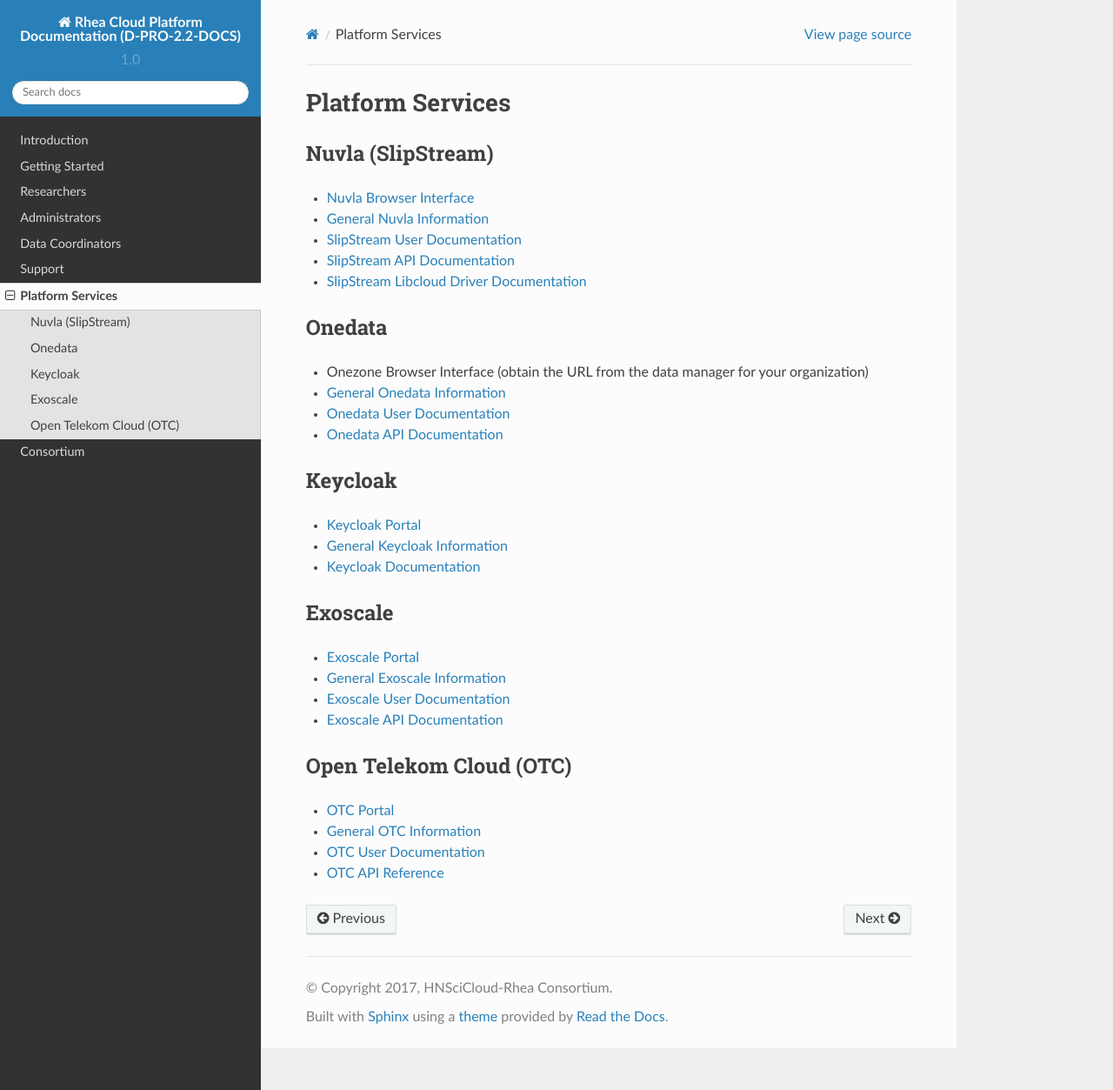
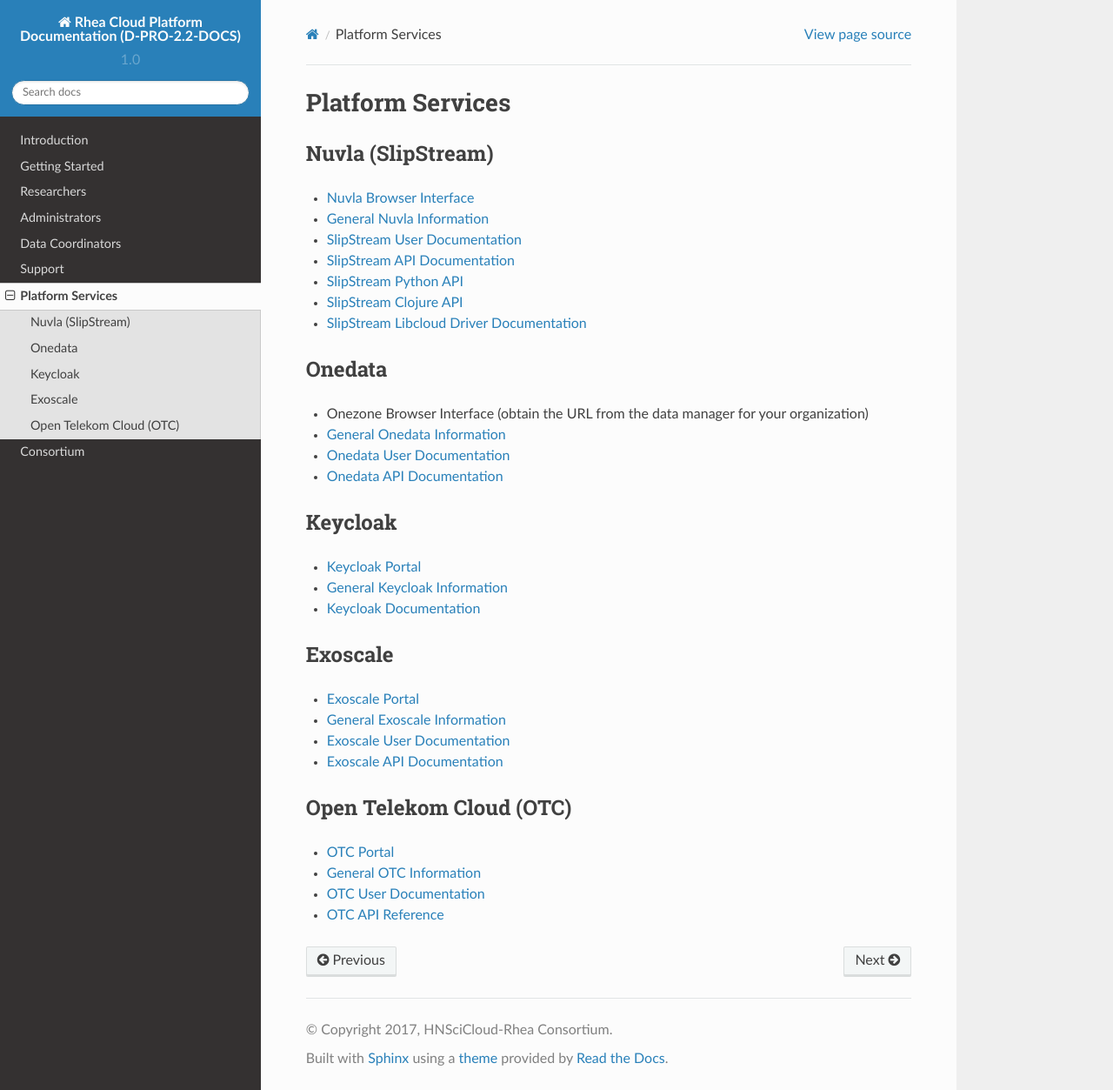
Before and after one commit to teamputtygen/hn-docs, a Sphinx documentation site: the page built from docs/service-docs.rst, in a window 1280 px wide and 1253 px high. Shown: the whole window at 87% size. Built offline with Sphinx 7.4.7 and the Read the Docs theme 2.0.0, drawn with Linux system fonts in a browser that asks for light colours.

Commit message:
add more api docs

```diff
--- a/docs/service-docs.rst
+++ b/docs/service-docs.rst
@@ -10,6 +10,8 @@
 - `General Nuvla Information <http://sixsq.com/services/nuvla>`_
 - `SlipStream User Documentation <http://ssdocs.sixsq.com>`_
 - `SlipStream API Documentation <http://ssapi.sixsq.com>`_
+- `SlipStream Python API <https://slipstream.github.io/SlipStreamPythonAPI/>`_
+- `SlipStream Clojure API <http://slipstream.github.io/SlipStreamClojureAPI/>`_
 - `SlipStream Libcloud Driver Documentation <https://slipstream.github.io/slipstream-libcloud-driver/>`_
 
 Onedata
```
